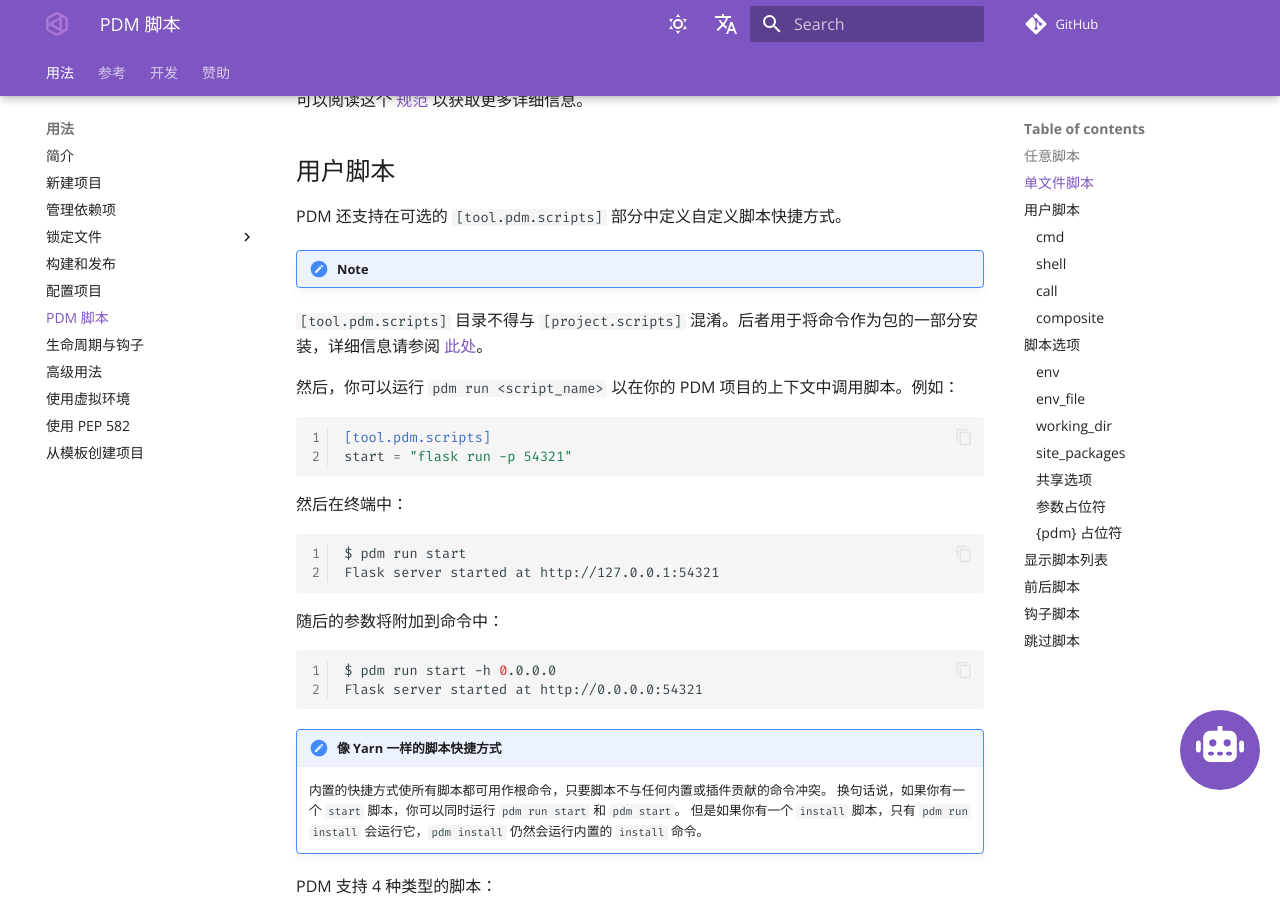
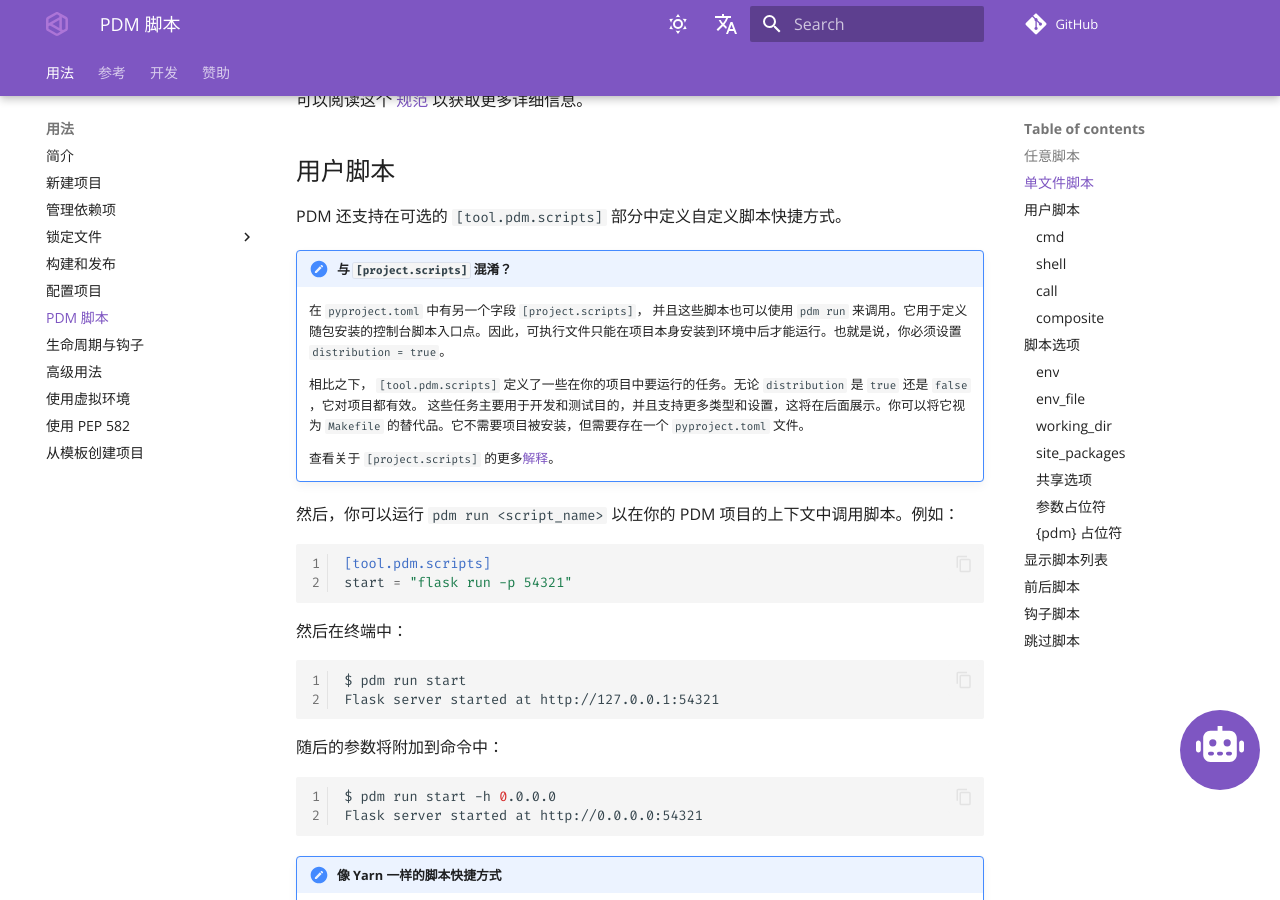
Before and after one commit to pdm-project/pdm-docs-zh, an MkDocs documentation site: the page built from docs/usage/scripts.md, in a window 1280 px wide and 900 px high, scrolled down 1588 px. Built offline with MkDocs 1.6.1 and Material for MkDocs 9.7.7, drawn with Linux system fonts in a browser that asks for light colours; comment, search, counter and statistics services are not loaded; the version menu is left out; grey boxes are pictures that could not be loaded.

Commit message:
sync: e09ef100

```diff
--- a/docs/usage/scripts.md
+++ b/docs/usage/scripts.md
@@ -76,8 +76,12 @@ pprint([(k, v["title"]) for k, v in data.items()][:10])
 
 PDM 还支持在可选的 `[tool.pdm.scripts]` 部分中定义自定义脚本快捷方式。
 
-!!! NOTE
-  `[tool.pdm.scripts]` 目录不得与 `[project.scripts]` 混淆。后者用于将命令作为包的一部分安装，详细信息请参阅 [此处](https://packaging.python.org/en/latest/guides/writing-pyproject-toml/#creating-executable-scripts)。
+!!! NOTE "与 `[project.scripts]` 混淆？"
+    在 `pyproject.toml` 中有另一个字段 `[project.scripts]`， 并且这些脚本也可以使用 `pdm run` 来调用。它用于定义随包安装的控制台脚本入口点。因此，可执行文件只能在项目本身安装到环境中后才能运行。也就是说，你必须设置  `distribution = true`。
+
+    相比之下， `[tool.pdm.scripts]` 定义了一些在你的项目中要运行的任务。无论 `distribution` 是 `true` 还是 `false` ，它对项目都有效。 这些任务主要用于开发和测试目的，并且支持更多类型和设置，这将在后面展示。你可以将它视为  `Makefile` 的替代品。它不需要项目被安装，但需要存在一个 `pyproject.toml` 文件。
+
+    查看关于 `[project.scripts]` 的更多[解释](https://packaging.python.org/en/latest/guides/writing-pyproject-toml/#creating-executable-scripts)。
 
 然后，你可以运行 `pdm run <script_name>` 以在你的 PDM 项目的上下文中调用脚本。例如：
 
```
